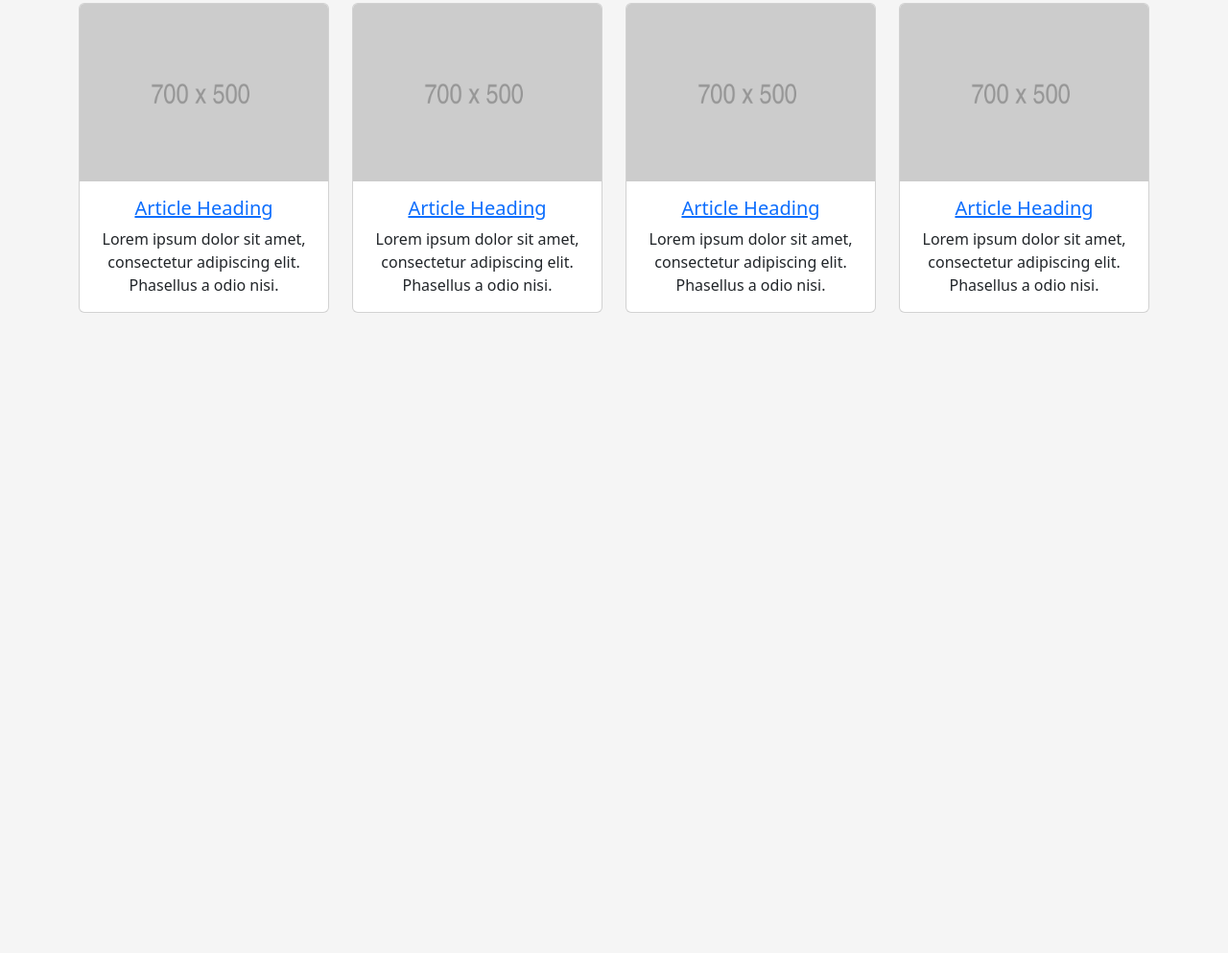
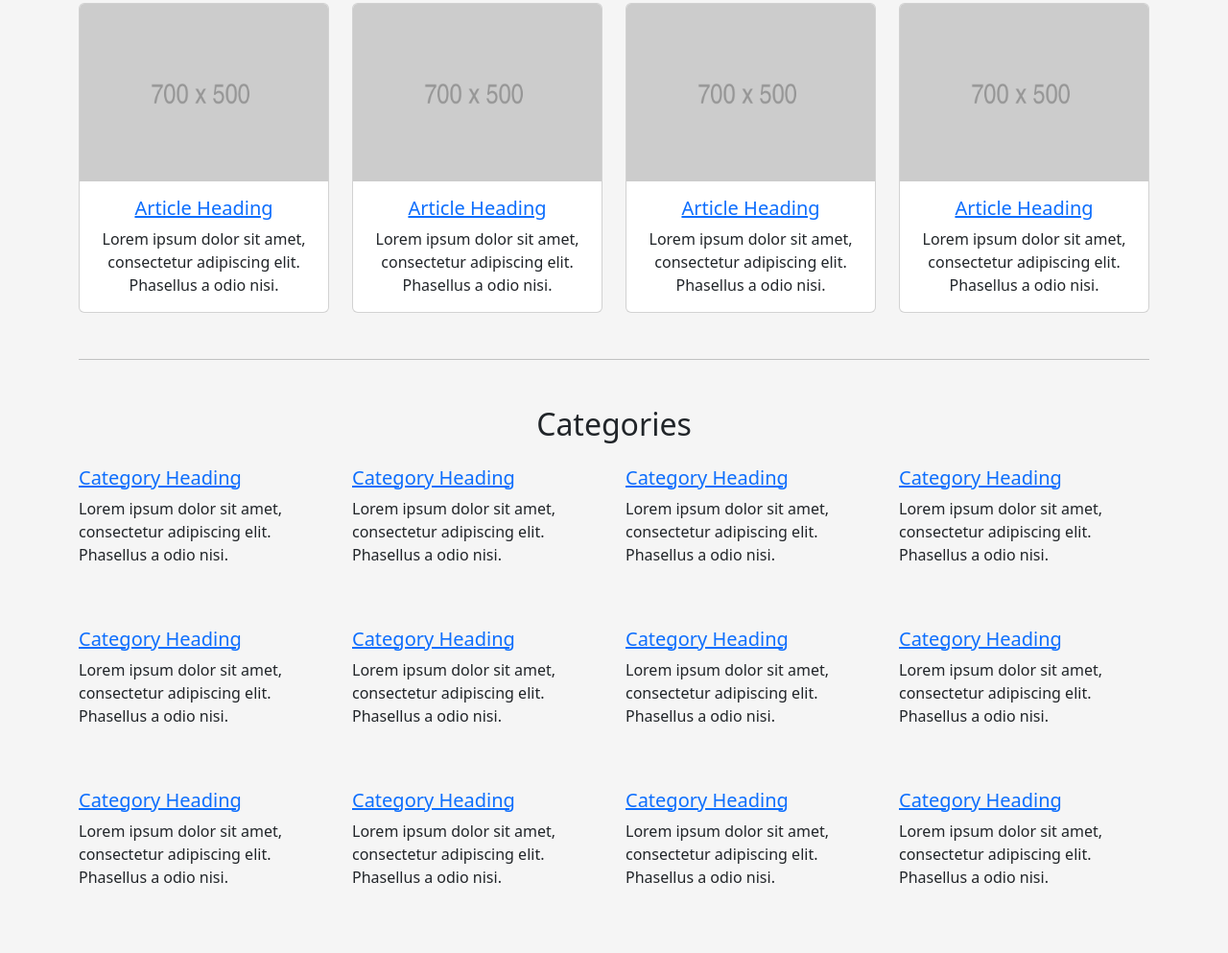
Before and after one commit to Michal-Radomski/Udemy_Frontend_Courses, a plain HTML site: page 01 Bootstrap5/11_KnowledgeBase/index.html in a window 1280 px wide. Shown: the part 237-1230 px from the top of the page at 96% size. Before the commit the page ends 800 px from the top, so only its background shows below. Drawn offline with nearby package versions, Linux system fonts and the light colour scheme.

Commit message:
Proj3 - commit5

```diff
--- a/01 Bootstrap5/11_KnowledgeBase/index.html
+++ b/01 Bootstrap5/11_KnowledgeBase/index.html
@@ -104,6 +104,59 @@
             </div>
           </div>
         </div>
+
+        <hr class="my-5" />
+        <h2 class="text-center mb-4">Categories</h2>
+        <div class="row">
+          <div class="col-12 col-sm-6 col-lg-3 mb-3 mb-sm-5">
+            <h3 class="h5"><a href="category.html">Category Heading</a></h3>
+            <p>Lorem ipsum dolor sit amet, consectetur adipiscing elit. Phasellus a odio nisi.</p>
+          </div>
+          <div class="col-12 col-sm-6 col-lg-3 mb-3 mb-sm-5">
+            <h3 class="h5"><a href="category.html">Category Heading</a></h3>
+            <p>Lorem ipsum dolor sit amet, consectetur adipiscing elit. Phasellus a odio nisi.</p>
+          </div>
+          <div class="col-12 col-sm-6 col-lg-3 mb-3 mb-sm-5">
+            <h3 class="h5"><a href="category.html">Category Heading</a></h3>
+            <p>Lorem ipsum dolor sit amet, consectetur adipiscing elit. Phasellus a odio nisi.</p>
+          </div>
+          <div class="col-12 col-sm-6 col-lg-3 mb-3 mb-sm-5">
+            <h3 class="h5"><a href="category.html">Category Heading</a></h3>
+            <p>Lorem ipsum dolor sit amet, consectetur adipiscing elit. Phasellus a odio nisi.</p>
+          </div>
+          <div class="col-12 col-sm-6 col-lg-3 mb-3 mb-sm-5">
+            <h3 class="h5"><a href="category.html">Category Heading</a></h3>
+            <p>Lorem ipsum dolor sit amet, consectetur adipiscing elit. Phasellus a odio nisi.</p>
+          </div>
+          <div class="col-12 col-sm-6 col-lg-3 mb-3 mb-sm-5">
+            <h3 class="h5"><a href="category.html">Category Heading</a></h3>
+            <p>Lorem ipsum dolor sit amet, consectetur adipiscing elit. Phasellus a odio nisi.</p>
+          </div>
+          <div class="col-12 col-sm-6 col-lg-3 mb-3 mb-sm-5">
+            <h3 class="h5"><a href="category.html">Category Heading</a></h3>
+            <p>Lorem ipsum dolor sit amet, consectetur adipiscing elit. Phasellus a odio nisi.</p>
+          </div>
+          <div class="col-12 col-sm-6 col-lg-3 mb-3 mb-sm-5">
+            <h3 class="h5"><a href="category.html">Category Heading</a></h3>
+            <p>Lorem ipsum dolor sit amet, consectetur adipiscing elit. Phasellus a odio nisi.</p>
+          </div>
+          <div class="col-12 col-sm-6 col-lg-3 mb-3 mb-sm-5">
+            <h3 class="h5"><a href="category.html">Category Heading</a></h3>
+            <p>Lorem ipsum dolor sit amet, consectetur adipiscing elit. Phasellus a odio nisi.</p>
+          </div>
+          <div class="col-12 col-sm-6 col-lg-3 mb-3 mb-sm-5">
+            <h3 class="h5"><a href="category.html">Category Heading</a></h3>
+            <p>Lorem ipsum dolor sit amet, consectetur adipiscing elit. Phasellus a odio nisi.</p>
+          </div>
+          <div class="col-12 col-sm-6 col-lg-3 mb-3 mb-sm-5">
+            <h3 class="h5"><a href="category.html">Category Heading</a></h3>
+            <p>Lorem ipsum dolor sit amet, consectetur adipiscing elit. Phasellus a odio nisi.</p>
+          </div>
+          <div class="col-12 col-sm-6 col-lg-3 mb-3 mb-sm-5">
+            <h3 class="h5"><a href="category.html">Category Heading</a></h3>
+            <p>Lorem ipsum dolor sit amet, consectetur adipiscing elit. Phasellus a odio nisi.</p>
+          </div>
+        </div>
       </div>
     </main>
   </body>
```
